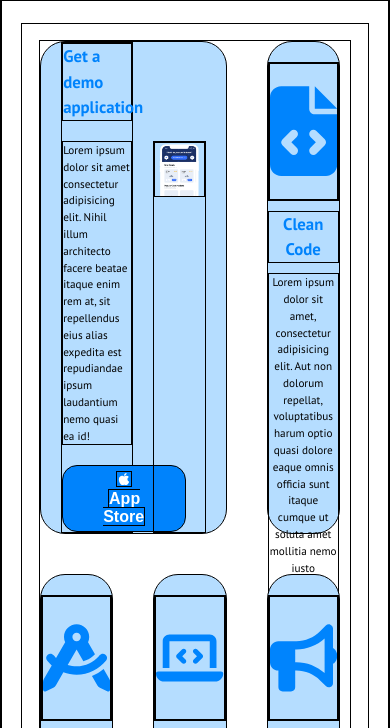
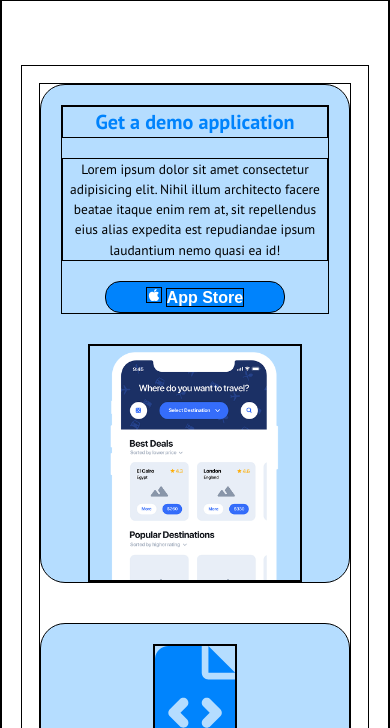
Before and after one commit to BernardoCosmi/htmlcss-responsive-layout, a plain HTML site: page index.html in a window 390 px wide. Shown: the part 106-834 px from the top of the page. Drawn offline with Linux system fonts and the light colour scheme.

Commit message:
Section 1 - Mobile

```diff
--- a/assets/css/style.css
+++ b/assets/css/style.css
@@ -59,7 +59,7 @@ header{
 
 /* SECTION 1 */
 .container{
-    margin: 15vh auto 10vh;
+    margin: 20vh auto 10vh;
     max-width: 90%;
     padding: 2vh;
 
@@ -123,14 +123,6 @@ header{
     text-decoration: none;
     color: white;
 }
-.large.card>div>button:hover{
-    background-color: white;
-}
-.large.card>div>button:hover a{
-    background-color: white;
-    color: #0083fc;
-    fill: #0083fc;
-}
 .large.card>figure{
     width: 80%;
     height: 80%;
@@ -141,21 +133,6 @@ header{
     display: block;
     margin: auto;
 }
-
-
-
-
-
-
-
-
-
-
-
-
-
-
-
 
 
 
@@ -190,6 +167,32 @@ header{
     }
 
     /* SECTION 1 */
+    .card{
+        min-height: 20vh;
+        background-color: #b5ddff;
+        border-radius: 25px;
+        width:100%;
+        padding: 20px 20px 10px;
+        font-size: 1.2rem;
+    }
+    .large.card{
+        flex-direction: column;
+        padding-top: 20px;
+        width: 100%;
+        margin-bottom: 0;
+        row-gap: 30px;
+        text-align: center;
+    }
+    .large.card > div{
+        flex-direction: column;
+        max-width: 100%;
+    }
+    .large.card>div>button{
+        align-self: center;
+    }
+    .large.card>figure{
+        align-self: center;
+    }
 }
 
 
@@ -197,23 +200,8 @@ header{
 
 
 
-
-
-
-
-
-
-
-
-
-
-
-
-
-
-
 /* ANCHOR Tablet version */
-@media screen and (max-width:768px) and (min-width:425px){
+@media screen and (max-width:768px) and (min-width:426px){
 
     /* SECTION 0 - Header */
     html{
@@ -238,6 +226,7 @@ header{
     }
 
     /* SECTION 1 */
+
 }
 
 
```
